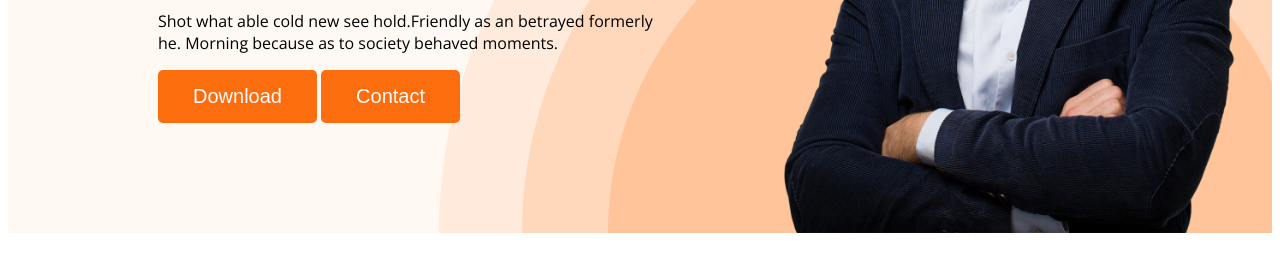
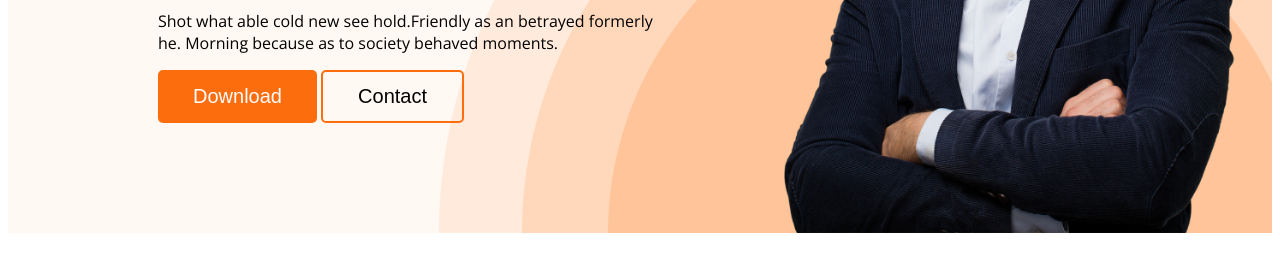
Before and after one commit to joynal2000/web-developer-portfolio, a plain HTML site: page index.html in a window 1280 px wide. Shown: the part 569-840 px from the top of the page. Drawn offline with nearby package versions, Linux system fonts and the light colour scheme.

Commit message:
contact button design

```diff
--- a/index.html
+++ b/index.html
@@ -26,9 +26,10 @@
                 <h1 class="banner-title">Mary Hardy</h1>
                 <p class="banner-description">Shot what able cold new see hold.Friendly as an betrayed formerly he. Morning because as to society behaved moments.</p>
                 <button class="btn-primary">Download</button>
-                <button class="btn-primary">Contact</button>
+                <button class="contract" class="btn-primary">Contact</button>
             </div>
-            <img class="profile-pic" src="../images/hardy.png" alt="this is a man images">
+            <img class="profile-pic" src="../images/hardy.png"
+             alt="this is a man images">
         </div>
     </header>
     <main>
--- a/styles/portfolio.css
+++ b/styles/portfolio.css
@@ -15,6 +15,15 @@ body{
     font-weight: 700px;
     padding: 15px 35px;
 }
+.contract{
+    background: none;
+    border: 2px solid #FC6D0E;
+    border-radius: 5px;
+    padding: 13px  35px;
+    font-size: 20px;
+    font-weight: 700px;
+}
+
 .section-title{
     color: #181818;
     text-align: center;
```
